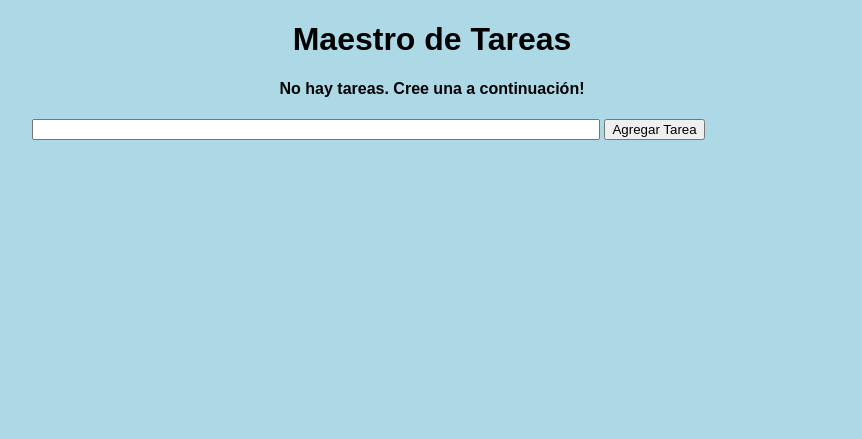
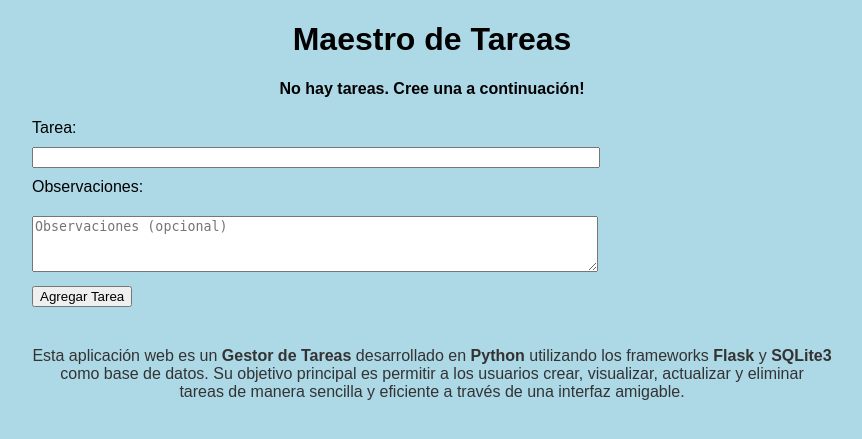
Before and after one commit to Arturo218/MaestroDeTareas, a Flask app: page / in a window 1280 px wide. Shown: the top 439 px of the page, without its empty margins (208-1070 px from the left). Run offline with Flask 3, Linux system fonts and the light colour scheme.

Commit message:
1a ver. Maestro de Tareas

```diff
--- a/app.py
+++ b/app.py
@@ -10,6 +10,7 @@ class Todo(db.Model):
     id = db.Column(db.Integer, primary_key=True)
     content = db.Column(db.String(200), nullable=False)
     date_created = db.Column(db.DateTime, default=datetime.utcnow)
+    observations = db.Column(db.String(200), nullable=True)  # Nueva columna para observaciones
 
     def __repr__(self):
         return '<Task %r>' % self.id
@@ -19,10 +20,13 @@ class Todo(db.Model):
 def index():
     if request.method == 'POST':
         task_content = request.form['content']
+        observations = request.form['observations']  # Captura las observaciones
+
         new_task = Todo(content=task_content)
 
         try:
             db.session.add(new_task)
+            db.session.add(observations)
             db.session.commit()
             return redirect('/')
         except:
@@ -52,6 +56,7 @@ def update(id):
 
     if request.method == 'POST':
         task.content = request.form['content']
+        task.observations = request.form['observations']  # Captura las observaciones
         new_date_created = request.form['date_created']
 
         try:
--- a/static/css/main.css
+++ b/static/css/main.css
@@ -71,3 +71,12 @@ td {
 .flex-form input[type="submit"]:hover {
     background-color: #45a049;
 }
+textarea {
+    width: 70%;
+    height: 50px;
+    margin: 10px 0;
+}
+label {
+    margin: 10px 0;
+    display: block;
+}
--- a/templates/index.html
+++ b/templates/index.html
@@ -7,19 +7,20 @@
 {% block body %}
 <div class="content">
     <h1 style="text-align: center">Maestro de Tareas</h1>
-    {% if tasks|length < 1 %}
-    <h4 style="text-align: center">No hay tareas. Cree una a continuación!</h4>
+    {% if tasks|length < 1 %} <h4 style="text-align: center">No hay tareas. Cree una a continuación!</h4>
         {% else %}
         <table>
             <tr>
                 <th>Terea</th>
-            <th>Fecha Registro</th>
+                <th>Fecha de Registro</th>
+                <th>Observaciones</th>
                 <th>Acción</th>
             </tr>
             {% for task in tasks %}
             <tr>
                 <td>{{ task.content }}</td>
                 <td>{{ task.date_created.strftime('%Y-%m-%dT%H:%M') }}</td>
+                <td>{{ task.observations }}</td>
                 <td>
                     <a href="/delete/{{task.id}}">Borrar</a>
                     <br>
@@ -32,9 +33,20 @@
 
         <div class="form">
             <form action="/" method="POST">
+                <label for="content">Tarea:</label>
                 <input type="text" name="content" id="content">
-            <input type="submit" value="Agregar Tarea">
+                <label for="observations">Observaciones:</label>
+                <textarea name="observations" placeholder="Observaciones (opcional)"></textarea>
+                </br><input type="submit" value="Agregar Tarea">
             </form>
         </div>
+
+        <div style="margin-top: 40px; text-align: center; font-size: 16px; color: #333;">
+            <p>Esta aplicación web es un <b>Gestor de Tareas</b> desarrollado en <b>Python</b> utilizando los frameworks
+                <b>Flask</b> y <b>SQLite3</b> <br />como base de datos. Su objetivo principal es permitir a los usuarios
+                crear, visualizar, actualizar y eliminar <br />tareas de manera sencilla y eficiente a través de una interfaz
+                amigable.</p>
+        </div>
+
 </div>
 {% endblock %}
```
Also changed, not shown: templates/update.html (+8 -3 lines), instance/test.db, test.db (deleted), 1 other file. Lines whose indentation alone changed are shown as unchanged.
